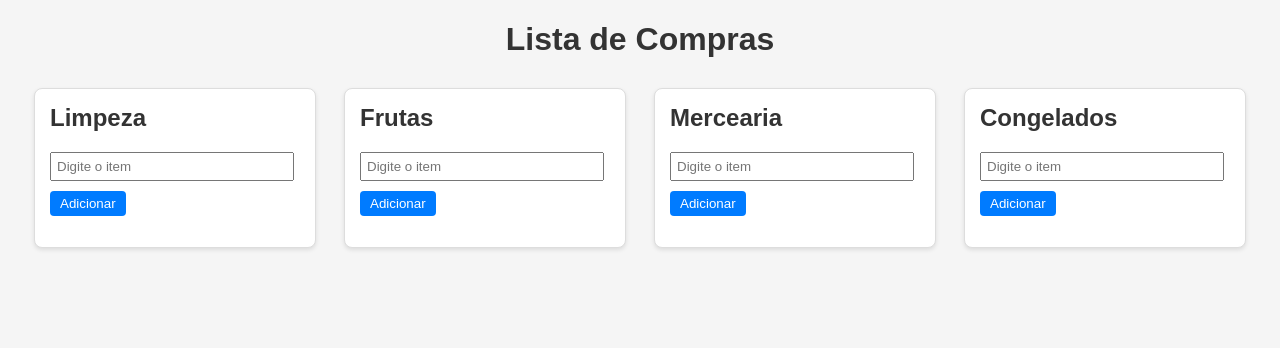
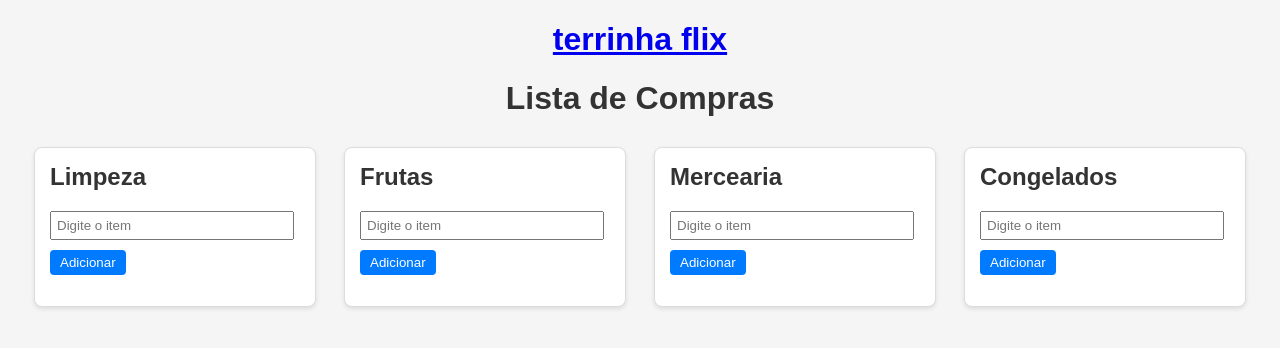
Before and after one commit to Joabwillian/atividades-Senac, a plain HTML site: page index.html in a window 1280 px wide. Drawn offline with Linux system fonts and the light colour scheme.

Commit message:
Update index.html

```diff
--- a/index.html
+++ b/index.html
@@ -62,6 +62,8 @@
   </style>
 </head>
 <body>
+  <a href="cinema.html"> <h1> terrinha flix </h1></a>
+
   <h1>Lista de Compras</h1>
   <div id="forms-container">
     <div class="category">
```
